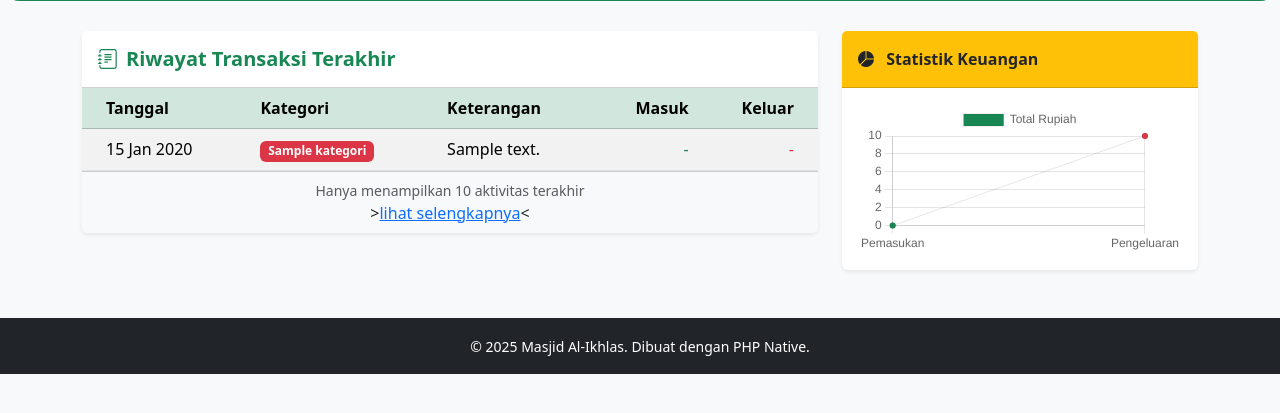
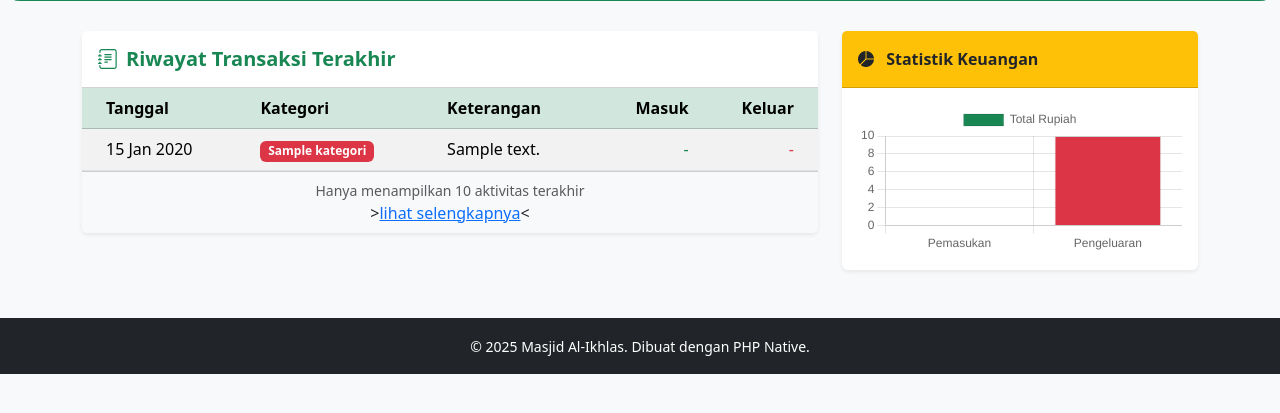
Before and after one commit to davvrbbani/kasmasjidku, a PHP site: page / in a window 1280 px wide. Shown: the part 312-725 px from the top of the page. Run offline with PHP 8.4, Linux system fonts and the light colour scheme; tables that the repository leaves empty or names only in its code hold one stand-in row (values such as "Sample post"); some libraries are stand-ins or nearby versions.

Commit message:
ubah chart pada tampilan guest

```diff
--- a/index.php
+++ b/index.php
@@ -188,7 +188,7 @@ $saldo_akhir = $total_masuk - $total_keluar;
       const ctx = document.getElementById('myChart');
 
       new Chart(ctx, {
-        type: 'line', // Saya ganti ke Bar (Batang) biar lebih jelas dibanding Line
+        type: 'bar', // Saya ganti ke Bar (Batang) biar lebih jelas dibanding Line
         data: {
           labels: ['Pemasukan', 'Pengeluaran'],
           datasets: [{
```
